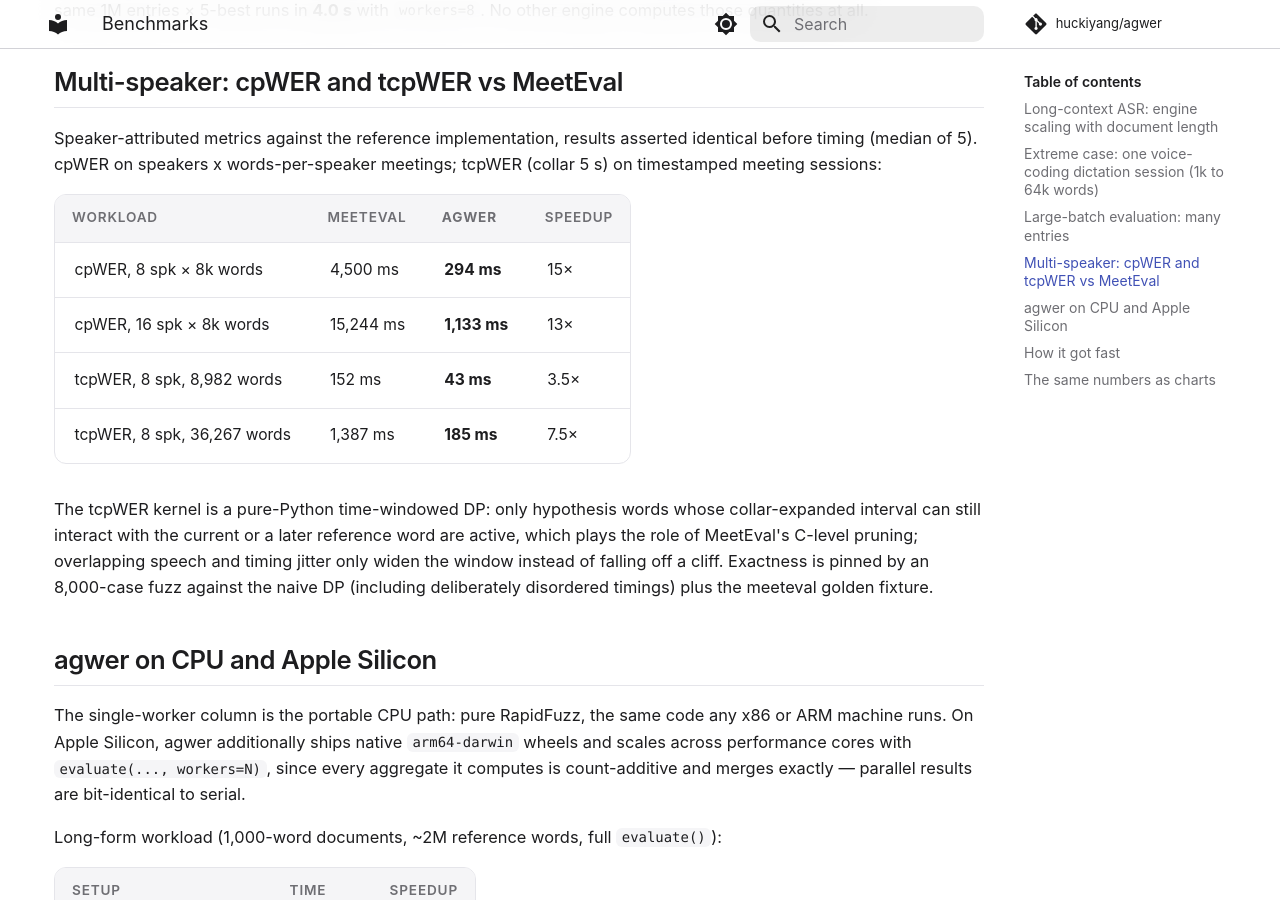
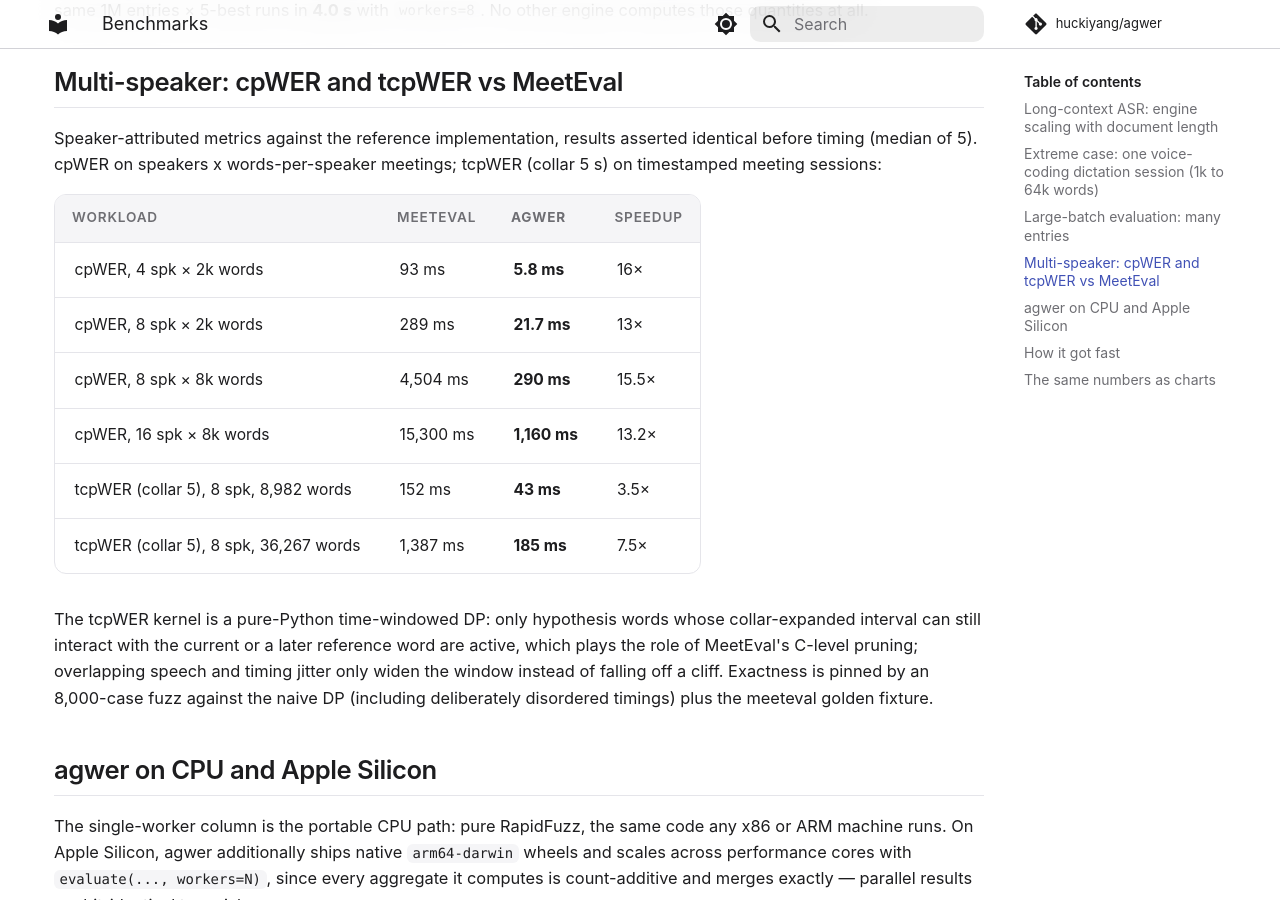
Before and after one commit to huckiyang/agwer, an MkDocs documentation site: the page built from docs/benchmarks.md, in a window 1280 px wide and 900 px high, scrolled down 2886 px. Built offline with MkDocs 1.6.1 and Material for MkDocs 9.7.7, drawn with Linux system fonts in a browser that asks for light colours; comment, search, counter and statistics services are not loaded.

Commit message:
docs: full multi-speaker benchmark table, all rows measured under 0.4.10
Co-Authored-By: Claude Fable 5 <noreply@anthropic.com>

```diff
--- a/docs/benchmarks.md
+++ b/docs/benchmarks.md
@@ -123,10 +123,12 @@ meeting sessions:
 
 | workload | MeetEval | **agwer** | speedup |
 |---|---|---|---|
-| cpWER, 8 spk × 8k words | 4,500 ms | **294 ms** | 15× |
-| cpWER, 16 spk × 8k words | 15,244 ms | **1,133 ms** | 13× |
-| tcpWER, 8 spk, 8,982 words | 152 ms | **43 ms** | 3.5× |
-| tcpWER, 8 spk, 36,267 words | 1,387 ms | **185 ms** | 7.5× |
+| cpWER, 4 spk × 2k words | 93 ms | **5.8 ms** | 16× |
+| cpWER, 8 spk × 2k words | 289 ms | **21.7 ms** | 13× |
+| cpWER, 8 spk × 8k words | 4,504 ms | **290 ms** | 15.5× |
+| cpWER, 16 spk × 8k words | 15,300 ms | **1,160 ms** | 13.2× |
+| tcpWER (collar 5), 8 spk, 8,982 words | 152 ms | **43 ms** | 3.5× |
+| tcpWER (collar 5), 8 spk, 36,267 words | 1,387 ms | **185 ms** | 7.5× |
 
 The tcpWER kernel is a pure-Python time-windowed DP: only hypothesis
 words whose collar-expanded interval can still interact with the current
```
